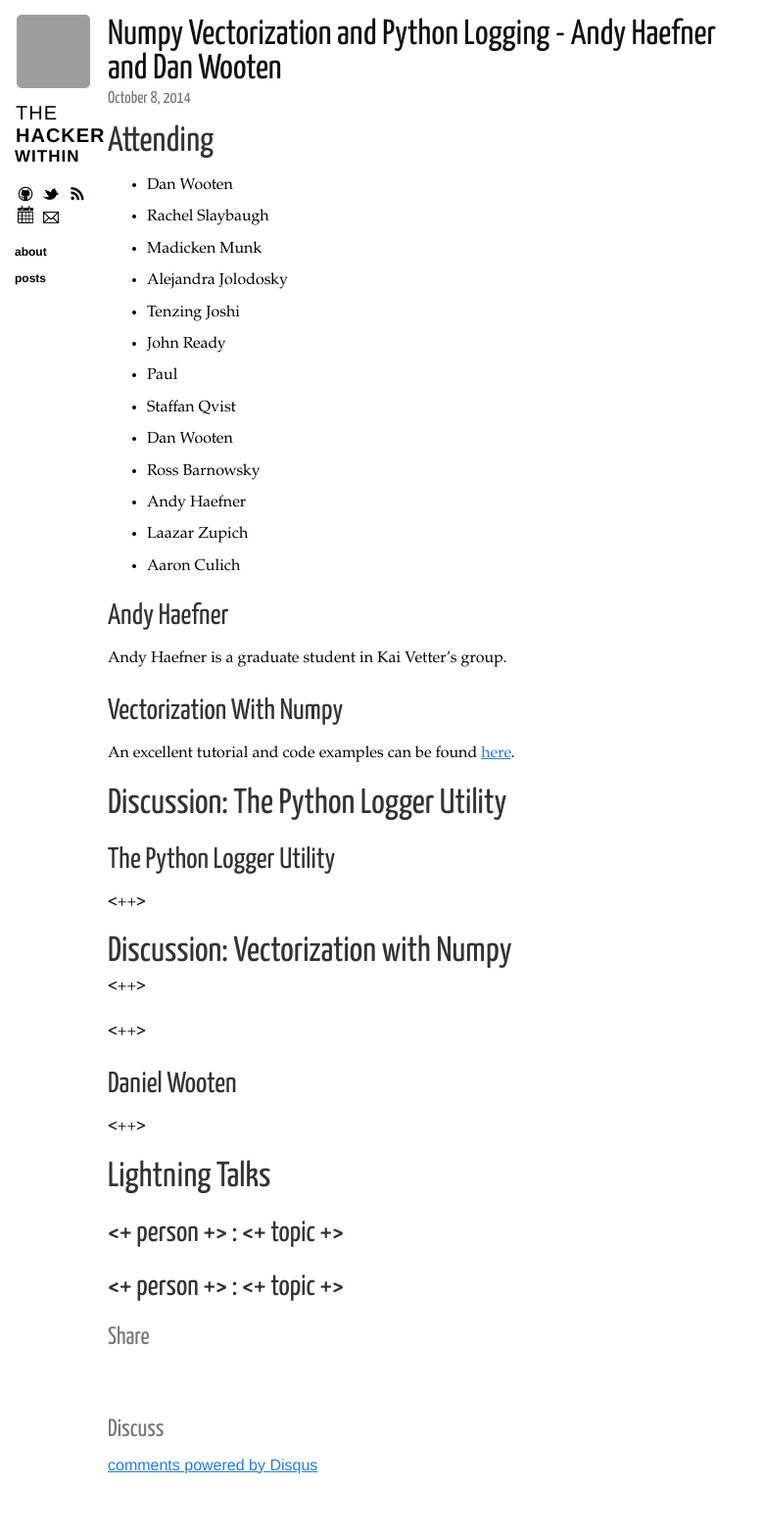
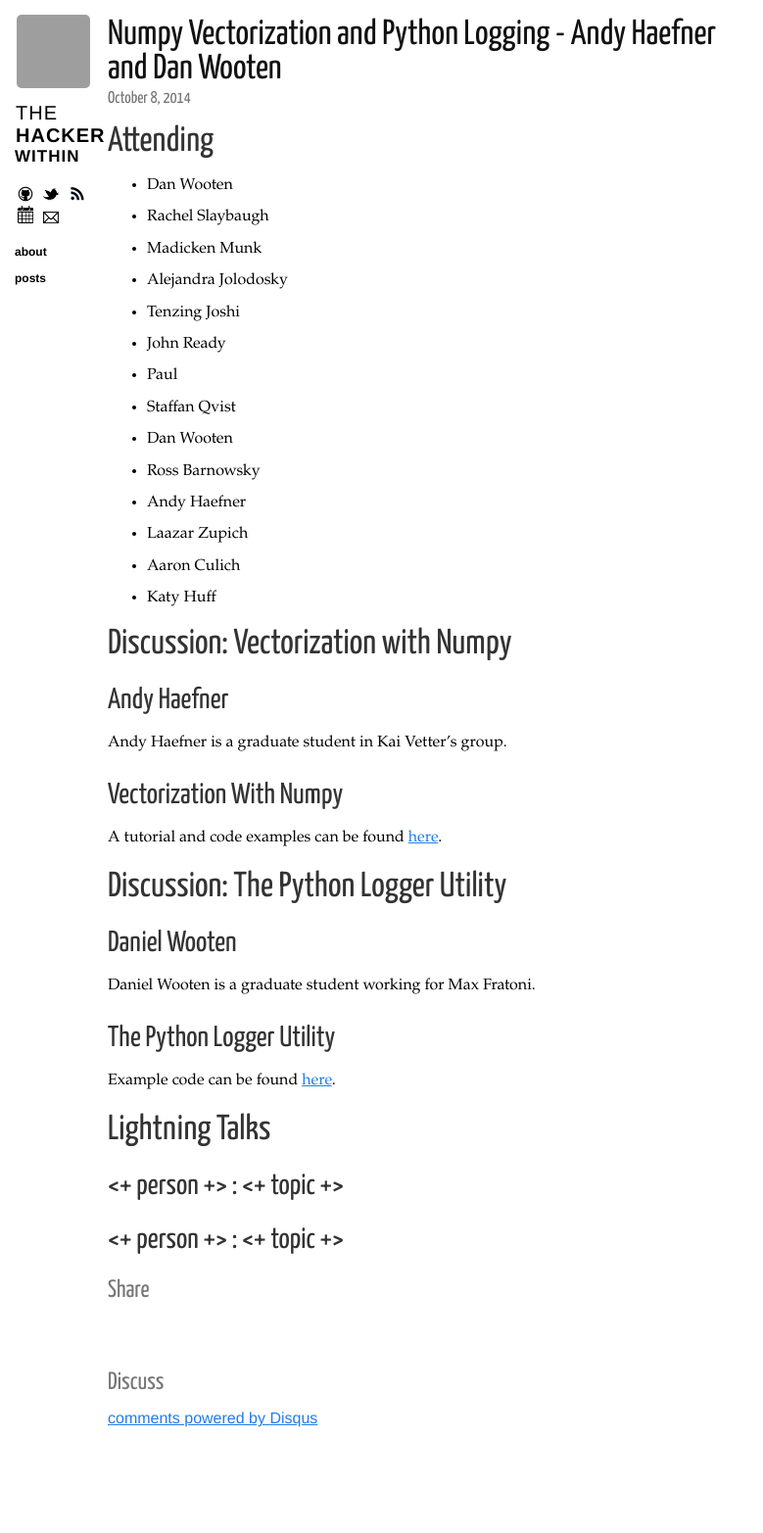
Before and after one commit to thehackerwithin/berkeley, a Jekyll site: the page built from _posts/2014-10-08-numpy-vectorization.markdown, in a window 1280 px wide. Shown: the whole page at 98% size, without its empty margins (0-779 px from the left). Built offline with Jekyll 4.4.1, drawn with Linux system fonts in a browser that asks for light colours; nearby versions of some CDN libraries; Markdown is read by kramdown in place of the engine named in the settings; comment, search, counter and statistics services are not loaded; after the commit the page ends 1517 px from its top, so only the background shows below that; grey boxes are pictures that could not be loaded.

Commit message:
adds link to logger

```diff
--- a/_posts/2014-10-08-numpy-vectorization.markdown
+++ b/_posts/2014-10-08-numpy-vectorization.markdown
@@ -22,7 +22,10 @@ tags: meeting python
 - Andy Haefner
 - Laazar Zupich
 - Aaron Culich
+- Katy Huff
 
+
+# Discussion: Vectorization with Numpy
 
 ## Andy Haefner
 
@@ -30,23 +33,20 @@ Andy Haefner is a graduate student in Kai Vetter's group.
 
 ## Vectorization With Numpy
 
-An excellent tutorial and code examples can be found [here][code].
+A tutorial and code examples can be found
+[here](https://github.com/thehackerwithin/berkeley/tree/master/numpyVectorization).
 
 # Discussion: The Python Logger Utility
 
+## Daniel Wooten
+
+Daniel Wooten is a graduate student working for Max Fratoni.
+
 ## The Python Logger Utility
 
-<++>
+Example code can be found
+[here](https://github.com/thehackerwithin/berkeley/tree/master/python_logger).
 
-# Discussion: Vectorization with Numpy
-
-<++>
-
-<++>
-
-## Daniel Wooten
-
-<++>
 
 
 # Lightning Talks
```
Also changed, not shown: other parts of _posts/2014-10-08-numpy-vectorization.markdown (+0 -3 lines).
